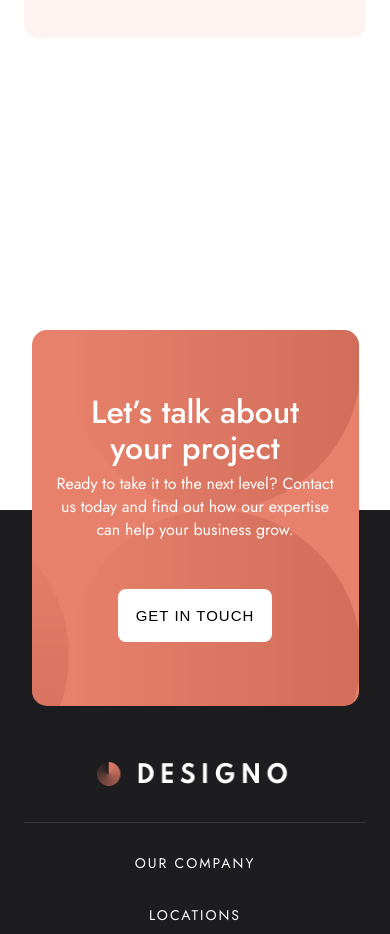
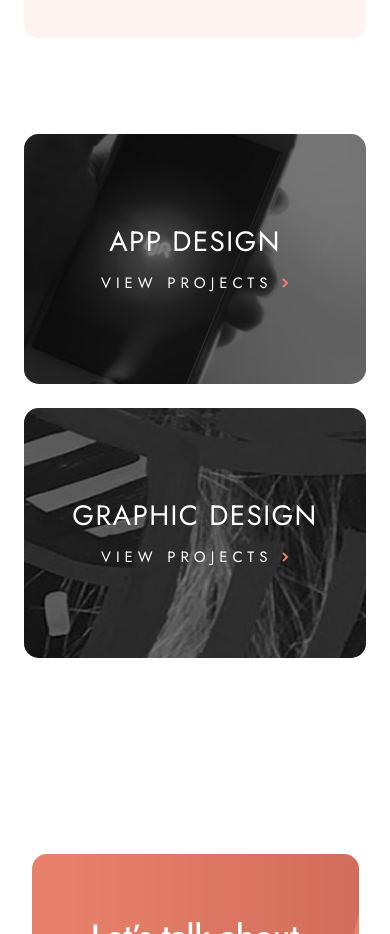
Before and after one commit to AyeTone/Desingo, a React (Create React App) app in the folder client/: page /webdesign in a window 390 px wide. Shown: the part 3560-4494 px from the top of the page. Built offline with nearby package versions, Linux system fonts and the light colour scheme.

Commit message:
Web Design mobile implemented

```diff
--- a/client/src/components/ProjectLinks.jsx
+++ b/client/src/components/ProjectLinks.jsx
@@ -5,9 +5,10 @@ import Graphic from "../assets/home/mobile/image-graphic-design.jpg";
 import { ReactComponent as RightArrow } from "../assets/shared/desktop/icon-right-arrow.svg";
 import { Link } from "react-router-dom";
 
-const ProjectLinks = () => {
+const ProjectLinks = ({ isWeb, isApp, isGraphic }) => {
   return (
     <section className="project-links">
+      {!isWeb && (
         <Link to="/webdesign" className="project-link">
           <figure className="project-link__img--wrapper">
             <img src={Web} alt="" />
@@ -21,7 +22,9 @@ const ProjectLinks = () => {
             </div>
           </figure>
         </Link>
-      <div className="project-link">
+      )}
+      {!isApp && (
+        <Link to="" className="project-link">
           <figure className="project-link__img--wrapper">
             <img src={App} alt="" />
             <div className="project-link__content--bg">
@@ -33,8 +36,10 @@ const ProjectLinks = () => {
               </div>
             </div>
           </figure>
-      </div>
-      <div className="project-link">
+        </Link>
+      )}
+      {!isGraphic && (
+        <Link to="" className="project-link">
           <figure className="project-link__img--wrapper">
             <img src={Graphic} alt="" />
             <div className="project-link__content--bg">
@@ -46,7 +51,8 @@ const ProjectLinks = () => {
               </div>
             </div>
           </figure>
-      </div>
+        </Link>
+      )}
     </section>
   );
 };
--- a/client/src/pages/WebDesign.jsx
+++ b/client/src/pages/WebDesign.jsx
@@ -7,6 +7,7 @@ import Photon from "../assets/web-design/desktop/image-photon.jpg";
 import Builder from "../assets/web-design/desktop/image-builder.jpg";
 import Blogr from "../assets/web-design/desktop/image-blogr.jpg";
 import Camp from "../assets/web-design/desktop/image-camp.jpg";
+import { ProjectLinks } from "../components";
 
 const WebDesign = () => {
   return (
@@ -48,6 +49,7 @@ const WebDesign = () => {
           desc="Get expert training in coding, data, design, and digital marketing"
         />
       </section>
+      <ProjectLinks isWeb={true} />
     </main>
   );
 };
--- a/client/src/styles/components/_Details.scss
+++ b/client/src/styles/components/_Details.scss
@@ -1,11 +1,12 @@
 @use "../abstracts/variables" as *;
 
 .details {
+  margin-top: 120px;
+
   display: flex;
+  flex-direction: column;
   justify-content: center;
   align-items: center;
-
-  flex-direction: column;
 }
 
 .details__section {
--- a/client/src/styles/components/_Hero.scss
+++ b/client/src/styles/components/_Hero.scss
@@ -3,6 +3,8 @@
 .hero {
   max-height: 843px;
   overflow: hidden;
+
+  margin-bottom: 120px;
 }
 
 .hero__wrapper {
--- a/client/src/styles/components/_ProjectLinks.scss
+++ b/client/src/styles/components/_ProjectLinks.scss
@@ -1,7 +1,6 @@
 @use "../abstracts/variables" as *;
 
 .project-links {
-  margin: 120px auto;
   padding: 0 24px;
 
   display: flex;
```
Also changed, not shown: client/src/index.css. Lines whose indentation alone changed are shown as unchanged.
